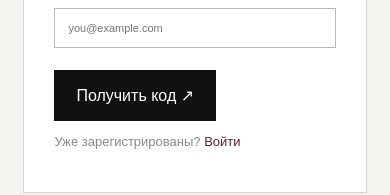
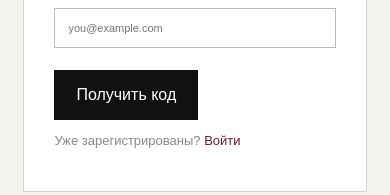
Before and after one commit to agorohowagwd-ai/re-project3, a Next.js app: page /register in a window 390 px wide. Shown: the part 425-620 px from the top of the page. Built offline with nearby package versions, Linux system fonts and the light colour scheme.

Commit message:
Remove arrow symbols from mobile UI

```diff
--- a/app/register/page.tsx
+++ b/app/register/page.tsx
@@ -48,12 +48,12 @@ export default function Register(){
       <label>ИМЯ<input value={name} onChange={e=>setName(e.target.value)} required placeholder="Ваше имя"/></label>
       <label>E-MAIL<input value={email} onChange={e=>setEmail(e.target.value)} type="email" required placeholder="you@example.com"/></label>
       {error&&<div className="formError">{error}</div>}
-      <button className="dark" disabled={loading}>{loading?'Отправляем…':'Получить код ↗'}</button>
+      <button className="dark" disabled={loading}>{loading?'Отправляем…':'Получить код '}</button>
     </form> : <form onSubmit={verifyCode}>
       <label>КОД ИЗ ПИСЬМА<input value={code} onChange={e=>setCode(e.target.value.replace(/\D/g,'').slice(0,8))} inputMode="numeric" autoComplete="one-time-code" pattern="[0-9]{8}" required placeholder="00000000"/></label>
       <p>Код отправлен на <strong>{email}</strong>.</p>
       {error&&<div className="formError">{error}</div>}
-      <button className="dark" disabled={loading}>{loading?'Проверяем…':'Создать аккаунт ↗'}</button>
+      <button className="dark" disabled={loading}>{loading?'Проверяем…':'Создать аккаунт '}</button>
       <button type="button" className="textButton" onClick={()=>{setSent(false);setCode('');setError('')}}>Изменить e-mail</button>
     </form>}
     {!sent&&<p>Уже зарегистрированы? <Link href="/login">Войти</Link></p>}
```
